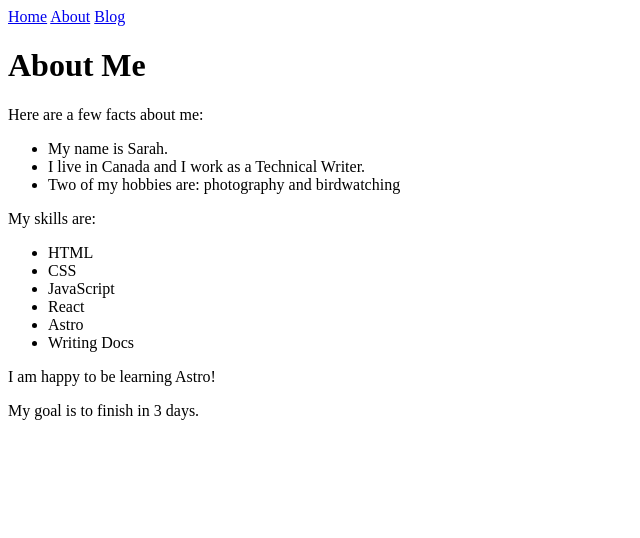
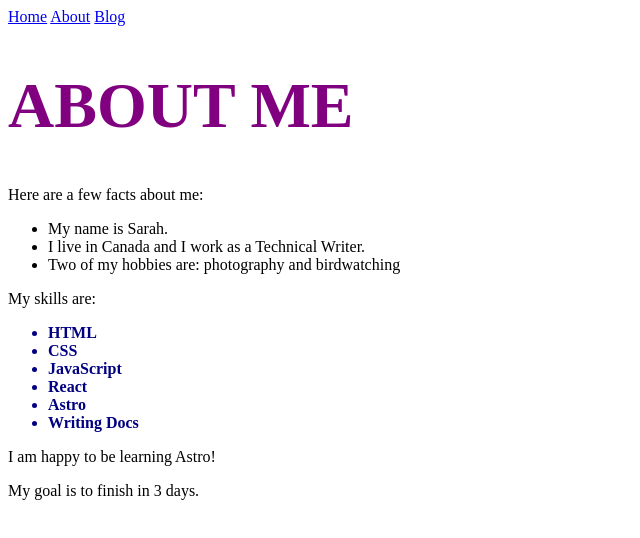
Before and after one commit to AI-Chriss/Astro-Blog, an Astro site: page /about in a window 1280 px wide. Shown: the whole page, without its empty margins (0-640 px from the left). Built offline with nearby package versions, Linux system fonts and the light colour scheme; Astro itself is replaced by a stand-in of ours.

Commit message:
determined scoped styles in about

```diff
--- a/src/pages/about.astro
+++ b/src/pages/about.astro
@@ -13,6 +13,10 @@ const skills = ["HTML", "CSS", "JavaScript", "React", "Astro", "Writing Docs"];
 const happy = true;
 const finished = false;
 const goal = 3;
+
+const skillColor = "navy";
+const fontWeight = "bold";
+const textCase = "uppercase"
 ---
 
 <html lang="en">
@@ -20,6 +24,17 @@ const goal = 3;
     <meta charset="utf-8" />
     <meta name="viewport" content="width=device-width" />
     <title>{pageTitle}</title>
+	<style define:vars={{skillColor, fontWeight, textCase}}>
+		h1 {
+		  color: purple;
+		  font-size: 4rem;
+		  text-transform: var(--textCase);
+		}
+		.skill {
+			color: var(--skillColor);
+			font-weight: var(--fontWeight)
+		}
+	  </style>
   </head>
   <body>
     <a href="/">Home</a>
@@ -36,7 +51,7 @@ const goal = 3;
 	</ul>
 	<p>My skills are:</p>
 	<ul>
-	  {skills.map((skill) => <li>{skill}</li>)}
+	  {skills.map((skill) => <li class="skill">{skill}</li>)}
 	</ul>
 
 	{happy && <p>I am happy to be learning Astro!</p>}
```
